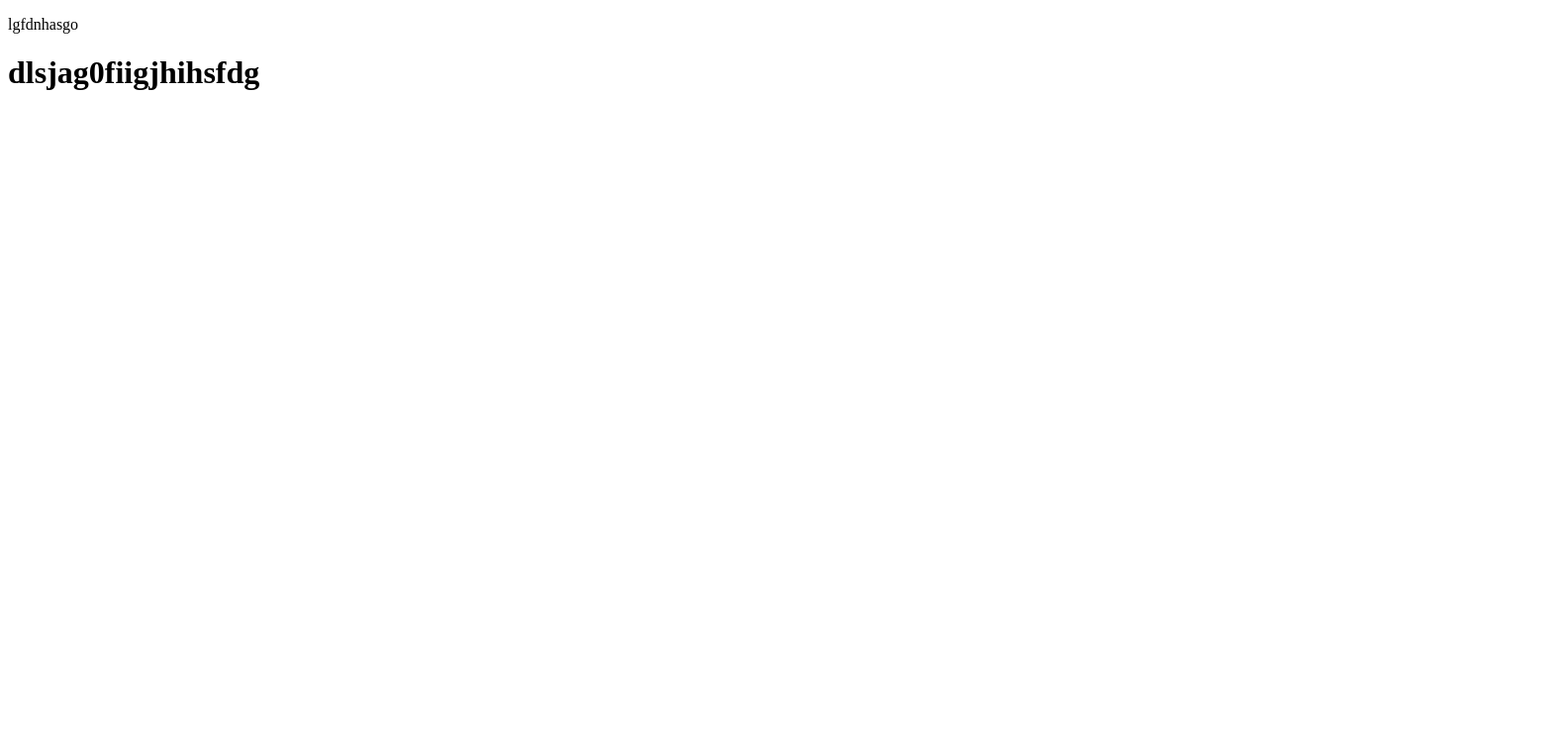
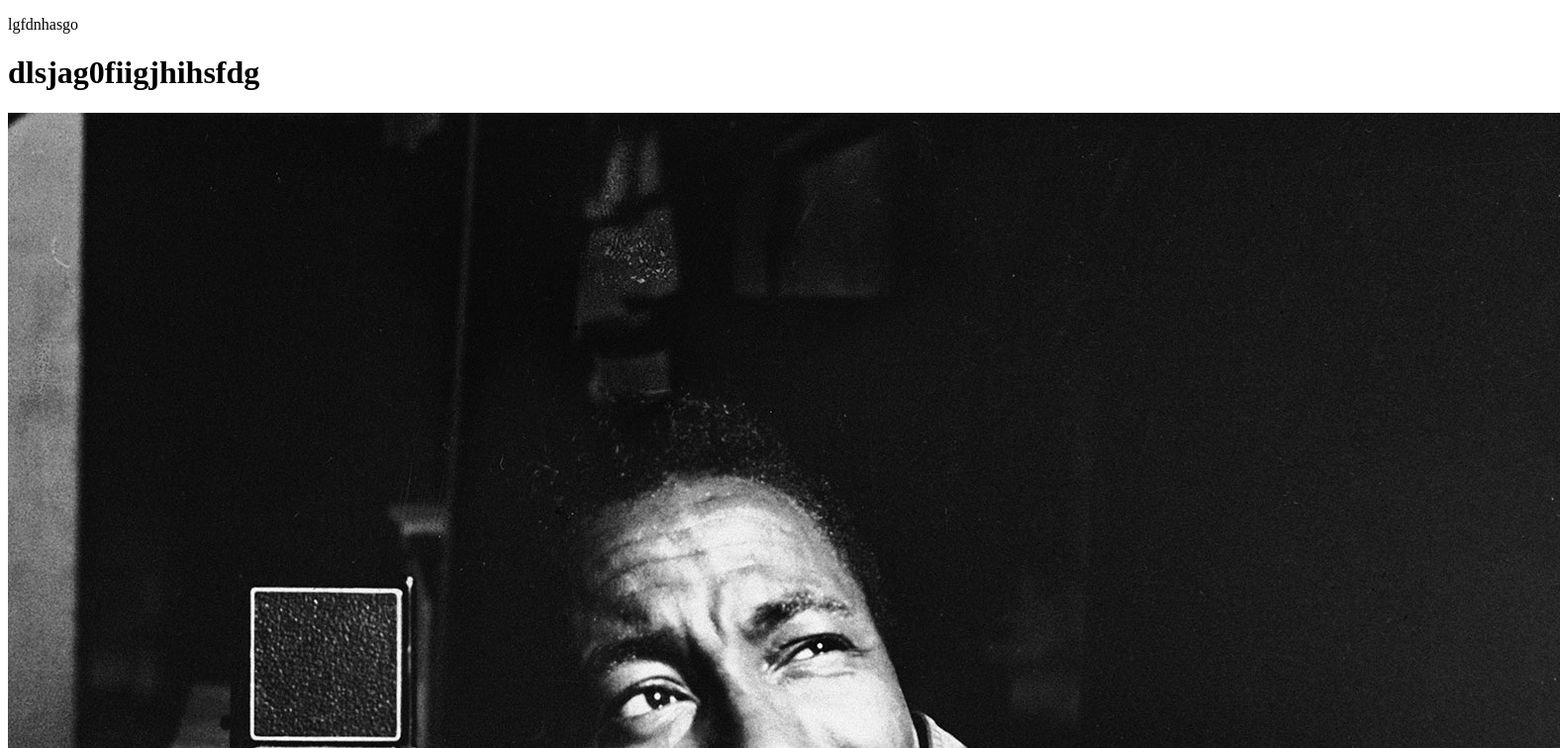
Before and after one commit to AnGon777/3rd-repo, a plain HTML site: page index.html in a window 1280 px wide. Shown: the top 756 px of the page at 99% size, 1576 px wide, since content can reach past the window. Drawn offline with Linux system fonts and the light colour scheme.

Commit message:
added card

```diff
--- a/index.html
+++ b/index.html
@@ -9,6 +9,7 @@
     <body>
         <p>lgfdnhasgo</p>
         <h1>dlsjag0fiigjhihsfdg</h1>
+        <img src="/card/crd-2.jpg" alt="">
 
     </body>
     </html>
```
Also changed, not shown: card/crd-1.jpg (added), card/crd-2.jpg (added), card/crd1.jpg (added), card/crd2.jpeg (added), card/crd3.jpg (added), card/crd4.jpg (added), card/crd5.jpg (added), card/crd6.jpg (added), card/crd7.jpg (added), card/crd8.jpg (added), card/crd9.jpg (added).
